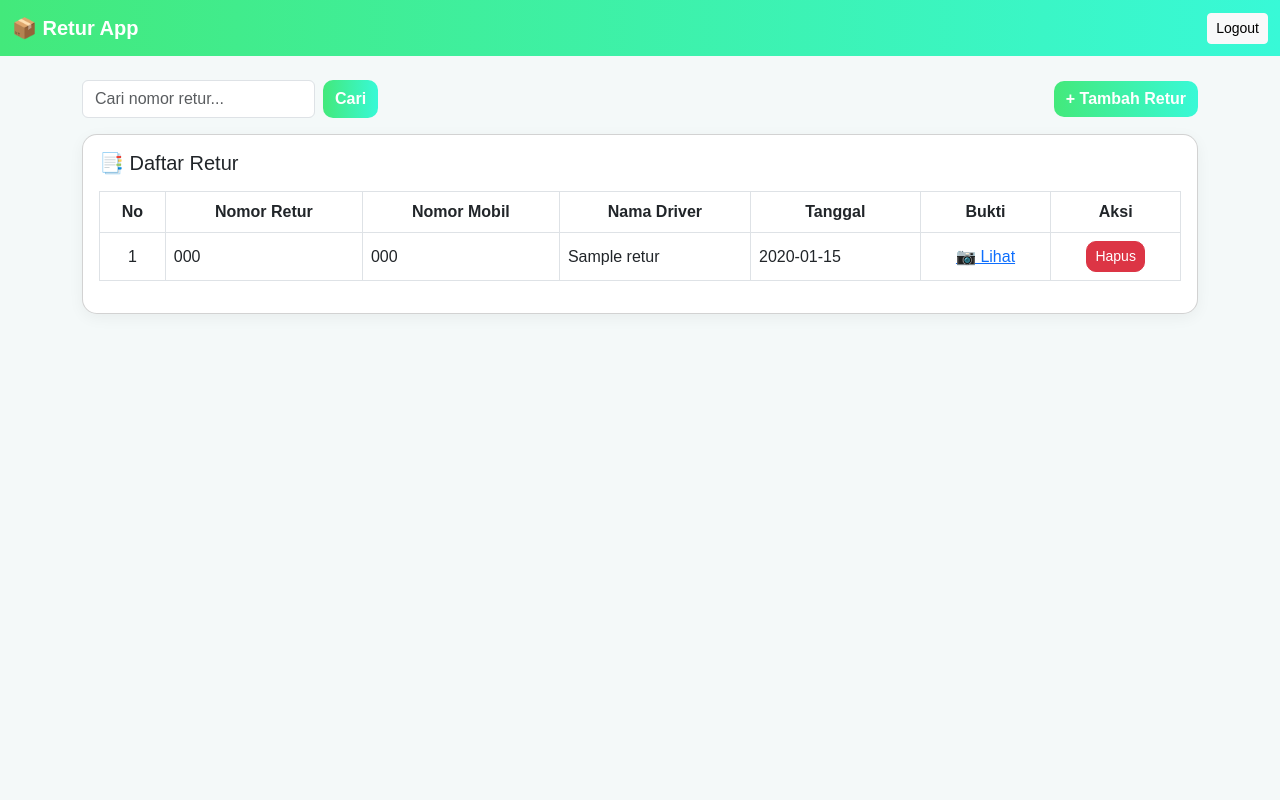
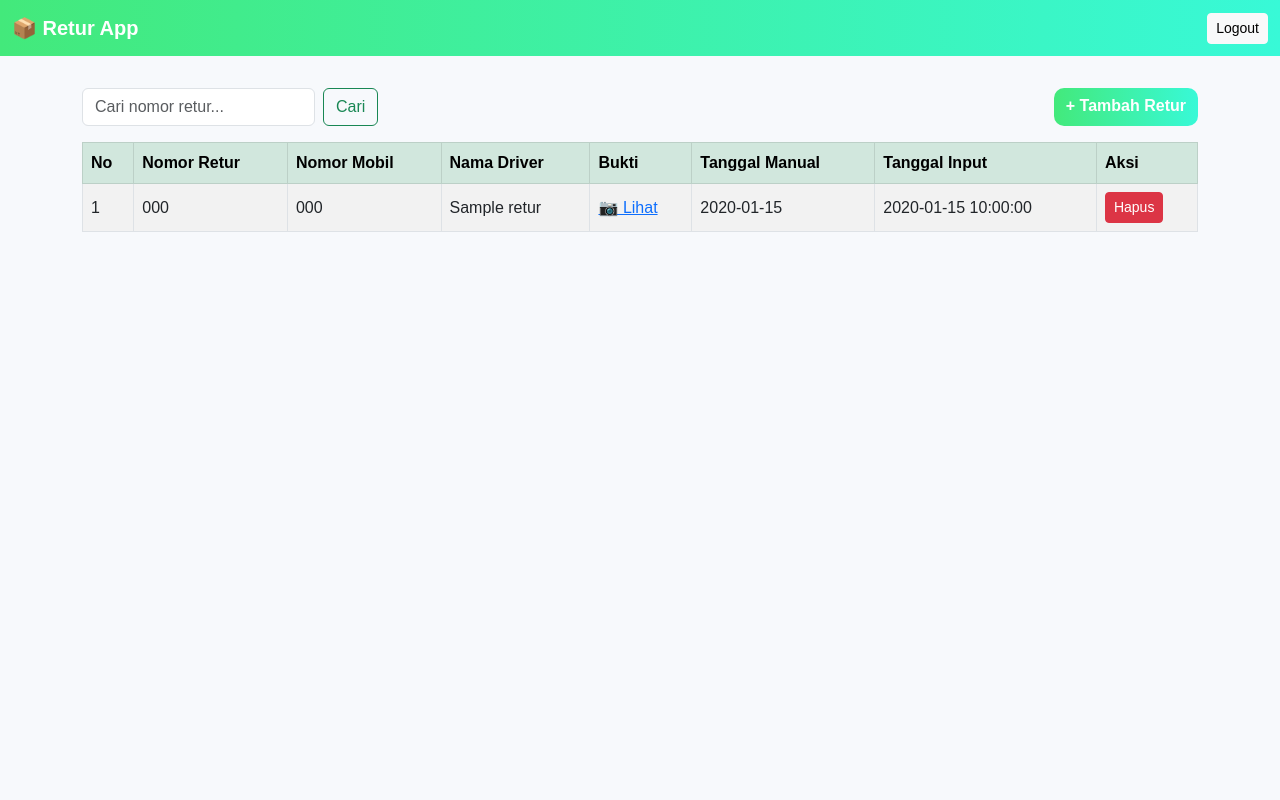
Before and after one commit to xnxxdhooomrzkyyy/bot-telegram, a Flask app: page /dashboard in a window 1280 px wide. Run offline with Flask 3, Linux system fonts and the light colour scheme; the visitor is signed in with stand-in values (Sample User, id 1); tables that the repository leaves empty hold one stand-in row (values such as "Sample post").

Commit message:
Update dashboard.html

```diff
--- a/templates/dashboard.html
+++ b/templates/dashboard.html
@@ -7,53 +7,39 @@
   <link href="https://cdn.jsdelivr.net/npm/bootstrap@5.3.0/dist/css/bootstrap.min.css" rel="stylesheet">
   <style>
     body {
+      background: #f7f9fc;
       font-family: 'Poppins', sans-serif;
-      background: #f4f9f9;
-      min-height: 100vh;
     }
     .navbar {
       background: linear-gradient(90deg, #43e97b, #38f9d7);
     }
-    .navbar-brand, .nav-link, .navbar-text {
-      color: white !important;
-      font-weight: 600;
+    .table-container {
+      margin-top: 2rem;
     }
-    .card {
-      border-radius: 15px;
-      box-shadow: 0 4px 15px rgba(0,0,0,0.05);
-    }
-    .btn-primary {
-      border-radius: 10px;
+    .btn-add {
       background: linear-gradient(90deg, #43e97b, #38f9d7);
       border: none;
+      color: white;
       font-weight: 600;
-    }
-    .btn-danger {
       border-radius: 10px;
     }
-    table th {
-      background: #43e97b;
-      color: white;
-      text-align: center;
-    }
-    table td {
-      vertical-align: middle;
+    .btn-add:hover {
+      opacity: 0.9;
     }
   </style>
 </head>
 <body>
-
   <!-- Navbar -->
-  <nav class="navbar navbar-expand-lg">
+  <nav class="navbar navbar-expand-lg navbar-dark">
     <div class="container-fluid">
-      <a class="navbar-brand" href="#">📦 Retur App</a>
+      <a class="navbar-brand fw-bold" href="{{ url_for('dashboard') }}">📦 Retur App</a>
       <div class="d-flex">
-        <a href="{{ url_for('logout') }}" class="btn btn-light btn-sm">Logout</a>
+        <a href="{{ url_for('logout') }}" class="btn btn-sm btn-light">Logout</a>
       </div>
     </div>
   </nav>
 
-  <div class="container mt-4">
+  <div class="container table-container">
     <!-- Flash Messages -->
     {% with messages = get_flashed_messages(with_categories=true) %}
       {% if messages %}
@@ -66,64 +52,57 @@
       {% endif %}
     {% endwith %}
 
-    <!-- Search & Add -->
-    <div class="d-flex justify-content-between align-items-center mb-3">
-      <form class="d-flex" method="get">
-        <input class="form-control me-2" type="search" placeholder="Cari nomor retur..." name="q" value="{{ q }}">
-        <button class="btn btn-primary" type="submit">Cari</button>
+    <div class="d-flex justify-content-between mb-3">
+      <form method="get" class="d-flex">
+        <input type="text" class="form-control me-2" name="q" value="{{ q }}" placeholder="Cari nomor retur...">
+        <button class="btn btn-outline-success">Cari</button>
       </form>
-      <a href="{{ url_for('tambah') }}" class="btn btn-primary">+ Tambah Retur</a>
+      <a href="{{ url_for('tambah') }}" class="btn btn-add">+ Tambah Retur</a>
     </div>
 
-    <!-- Data Retur -->
-    <div class="card">
-      <div class="card-body">
-        <h5 class="card-title mb-3">📑 Daftar Retur</h5>
     <div class="table-responsive">
-          <table class="table table-bordered align-middle">
-            <thead>
+      <table class="table table-bordered table-striped align-middle">
+        <thead class="table-success">
           <tr>
             <th>No</th>
             <th>Nomor Retur</th>
             <th>Nomor Mobil</th>
             <th>Nama Driver</th>
-                <th>Tanggal</th>
             <th>Bukti</th>
+            <th>Tanggal Manual</th>
+            <th>Tanggal Input</th>
             <th>Aksi</th>
           </tr>
         </thead>
         <tbody>
-              {% if data %}
           {% for row in data %}
           <tr>
-                    <td class="text-center">{{ loop.index }}</td>
+            <td>{{ loop.index }}</td>
             <td>{{ row.nomor_retur }}</td>
             <td>{{ row.nomor_mobil }}</td>
             <td>{{ row.nama_driver }}</td>
-                    <td>{{ row.tanggal_manual }}</td>
-                    <td class="text-center">
+            <td>
               {% if row.bukti %}
                 <a href="{{ row.bukti }}" target="_blank">📷 Lihat</a>
               {% else %}
                 -
               {% endif %}
             </td>
-                    <td class="text-center">
-                      <form method="post" action="{{ url_for('delete', id=row.id) }}" onsubmit="return confirm('Yakin hapus retur ini?');">
-                        <button type="submit" class="btn btn-danger btn-sm">Hapus</button>
+            <td>{{ row.tanggal_manual }}</td>
+            <td>{{ row.created_at }}</td>
+            <td>
+              <form action="{{ url_for('delete', id=row.id) }}" method="post" onsubmit="return confirm('Yakin mau hapus?')">
+                <button class="btn btn-sm btn-danger">Hapus</button>
               </form>
             </td>
           </tr>
-                {% endfor %}
           {% else %}
           <tr>
-                  <td colspan="7" class="text-center">Belum ada data retur.</td>
+            <td colspan="8" class="text-center">Belum ada data retur</td>
           </tr>
-              {% endif %}
+          {% endfor %}
         </tbody>
       </table>
-        </div>
-      </div>
     </div>
   </div>
 
```
Lines whose indentation alone changed are shown as unchanged.
